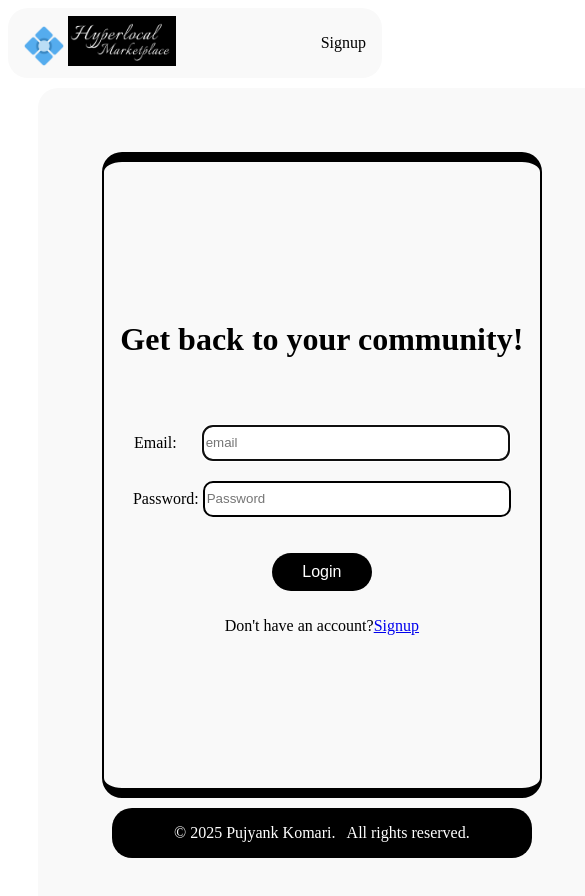
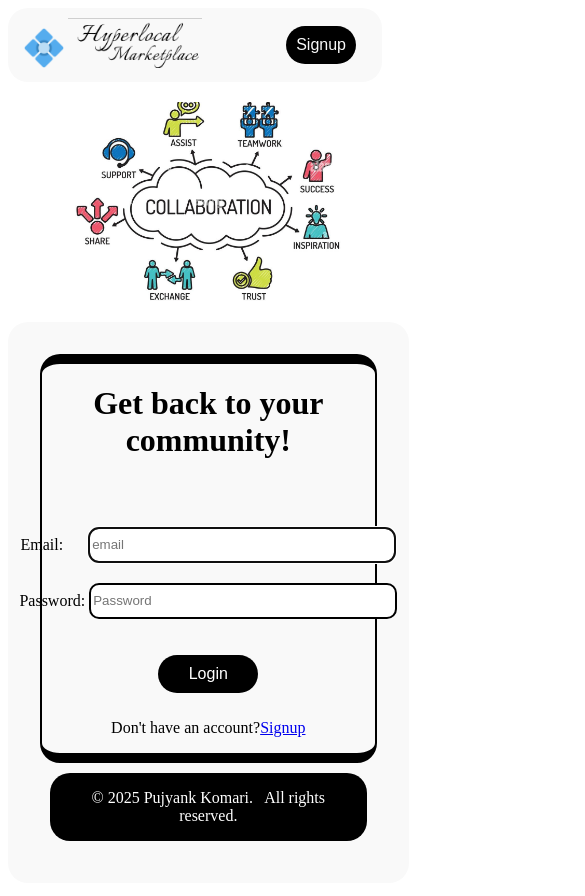
Before and after one commit to pujyank2006/Hyperlocal-Marketplace, a React (Create React App) app in the folder frontend/: page /login in a window 390 px wide. Shown: the top 896 px of the page, 585 px wide, since content can reach past the window. Built offline with nearby package versions, Linux system fonts and the light colour scheme.

Commit message:
Finished Login page design

```diff
--- a/frontend/src/pages/Components/header.js
+++ b/frontend/src/pages/Components/header.js
@@ -1,9 +1,15 @@
-import { Link } from 'react-router-dom';
+import { Link, useNavigate } from 'react-router-dom';
 import styles from './header.module.css';
 import logo from "../assets/favicon.png";
-import title from "../assets/Title.png";
+import title from "../assets/title.png";
 
 function Header() {
+  const navigate = useNavigate();
+
+  function handleSignupClick () {
+    navigate('/signup');
+  };
+
   return (
     <div className={styles.mainHeader}>
       <Link to="/">
@@ -11,7 +17,7 @@ function Header() {
         &nbsp;
         <img alt='pic' src={title} className = {styles.title} />
       </Link>
-      <Link to="/signup">Signup</Link>
+      <button onClick={ handleSignupClick } className={styles.button}>Signup</button>
     </div>
   )
 }
--- a/frontend/src/pages/Components/header.module.css
+++ b/frontend/src/pages/Components/header.module.css
@@ -18,4 +18,13 @@
     width: auto;
 }
 
-/* Style Signup button */
+.button{
+    background-color: black;
+    color: #f9f9f9;
+    padding: 10px;
+    margin: 10px;
+    font-size: medium;
+    border-radius: 20px;
+    border-style: none;
+    cursor: pointer;
+}
--- a/frontend/src/pages/Components/loginLayout.module.css
+++ b/frontend/src/pages/Components/loginLayout.module.css
@@ -1,5 +1,7 @@
 .container {
     display: flex;
+    flex-direction: row;
+    flex-wrap: wrap;
     min-height: 100vh;
 }
 
@@ -10,6 +12,7 @@
     background-color: white;
     margin-left: 15px;
     margin-right: 15px;
+    min-height: 300px;
 }
 
 .right {
@@ -43,3 +46,26 @@
     flex: 1;
     text-align: center;
 }
+
+@media (max-width: 1024px) {
+    .container {
+        flex-direction: column;
+        align-items: center;
+    }
+    .left, .right {
+        flex: unset;
+        width: 90%;
+        margin: 10px 0;
+    }
+}
+
+/* Mobile */
+@media (max-width: 600px) {
+    .right {
+        padding: 2rem;
+    }
+    .left {
+        background-size: cover; /* Fill more on mobile */
+        min-height: 200px;
+    }
+}
```
Also changed, not shown: frontend/src/pages/assets/Title.png.
